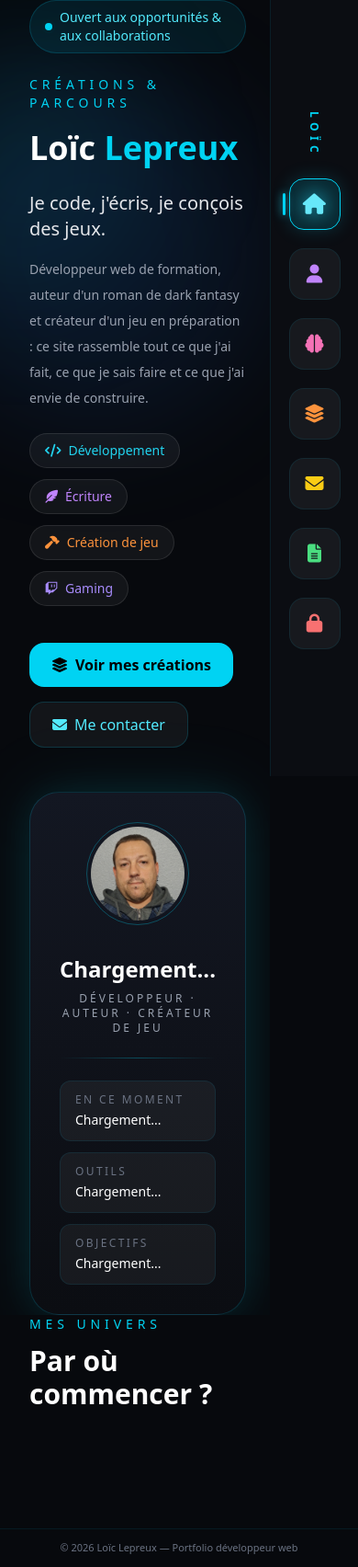
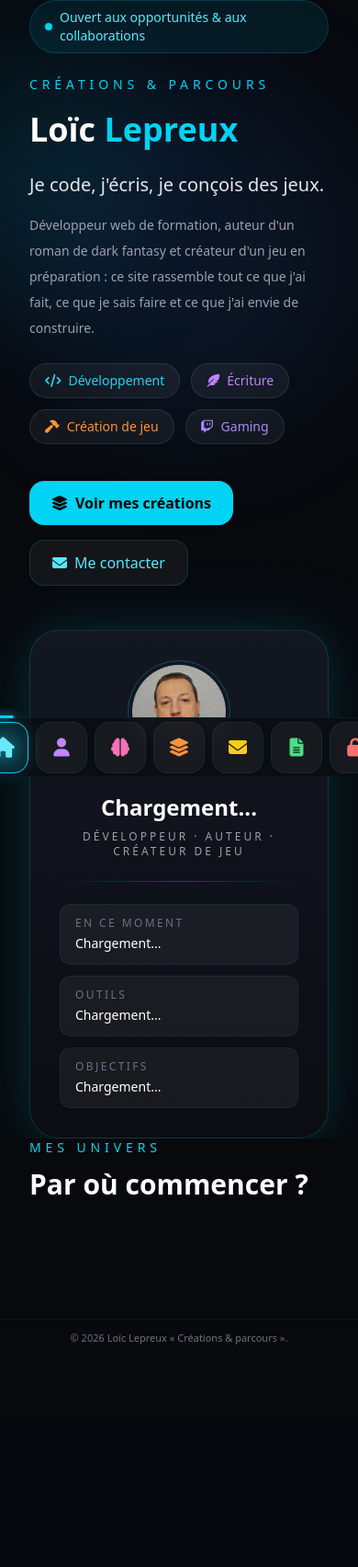
Before and after one commit to loiclepreux/portfolio, a PHP site: page / in a window 390 px wide. Shown: the whole page at 92% size. After the commit the page ends 1462 px from the top, so only its background shows below. Run offline with PHP 8.4, Linux system fonts and the light colour scheme; data that the repository does not hold is empty.

Commit message:
Responsive : barre de navigation en bas sur mobile

```diff
--- a/assets/css/style.css
+++ b/assets/css/style.css
@@ -235,9 +235,15 @@
   .inset-0 {
     inset: calc(var(--spacing) * 0);
   }
+  .inset-x-0 {
+    inset-inline: calc(var(--spacing) * 0);
+  }
   .end {
     inset-inline-end: var(--spacing);
   }
+  .-top-2 {
+    top: calc(var(--spacing) * -2);
+  }
   .top-0 {
     top: calc(var(--spacing) * 0);
   }
@@ -258,6 +264,9 @@
   }
   .right-0 {
     right: calc(var(--spacing) * 0);
+  }
+  .bottom-0 {
+    bottom: calc(var(--spacing) * 0);
   }
   .-left-2 {
     left: calc(var(--spacing) * -2);
@@ -427,6 +436,9 @@
   .h-14 {
     height: calc(var(--spacing) * 14);
   }
+  .h-16 {
+    height: calc(var(--spacing) * 16);
+  }
   .h-28 {
     height: calc(var(--spacing) * 28);
   }
@@ -442,6 +454,9 @@
   .h-96 {
     height: calc(var(--spacing) * 96);
   }
+  .h-\[3px\] {
+    height: 3px;
+  }
   .h-\[6px\] {
     height: 6px;
   }
@@ -468,6 +483,9 @@
   }
   .w-4 {
     width: calc(var(--spacing) * 4);
+  }
+  .w-6 {
+    width: calc(var(--spacing) * 6);
   }
   .w-10 {
     width: calc(var(--spacing) * 10);
@@ -781,6 +799,9 @@
   .bg-\[\#0b0d12\] {
     background-color: #0b0d12;
   }
+  .bg-\[\#0b0d12\]\/95 {
+    background-color: color-mix(in oklab, #0b0d12 95%, transparent);
+  }
   .bg-\[\#090b10\] {
     background-color: #090b10;
   }
@@ -972,6 +993,9 @@
   .pb-8 {
     padding-bottom: calc(var(--spacing) * 8);
   }
+  .pb-16 {
+    padding-bottom: calc(var(--spacing) * 16);
+  }
   .pb-24 {
     padding-bottom: calc(var(--spacing) * 24);
   }
@@ -1164,6 +1188,15 @@
   }
   .filter {
     filter: var(--tw-blur,) var(--tw-brightness,) var(--tw-contrast,) var(--tw-grayscale,) var(--tw-hue-rotate,) var(--tw-invert,) var(--tw-saturate,) var(--tw-sepia,) var(--tw-drop-shadow,);
+  }
+  .backdrop-blur {
+    --tw-backdrop-blur: blur(8px);
+    -webkit-backdrop-filter: var(--tw-backdrop-blur,) var(--tw-backdrop-brightness,) var(--tw-backdrop-contrast,) var(--tw-backdrop-grayscale,) var(--tw-backdrop-hue-rotate,) var(--tw-backdrop-invert,) var(--tw-backdrop-opacity,) var(--tw-backdrop-saturate,) var(--tw-backdrop-sepia,);
+    backdrop-filter: var(--tw-backdrop-blur,) var(--tw-backdrop-brightness,) var(--tw-backdrop-contrast,) var(--tw-backdrop-grayscale,) var(--tw-backdrop-hue-rotate,) var(--tw-backdrop-invert,) var(--tw-backdrop-opacity,) var(--tw-backdrop-saturate,) var(--tw-backdrop-sepia,);
+  }
+  .backdrop-filter {
+    -webkit-backdrop-filter: var(--tw-backdrop-blur,) var(--tw-backdrop-brightness,) var(--tw-backdrop-contrast,) var(--tw-backdrop-grayscale,) var(--tw-backdrop-hue-rotate,) var(--tw-backdrop-invert,) var(--tw-backdrop-opacity,) var(--tw-backdrop-saturate,) var(--tw-backdrop-sepia,);
+    backdrop-filter: var(--tw-backdrop-blur,) var(--tw-backdrop-brightness,) var(--tw-backdrop-contrast,) var(--tw-backdrop-grayscale,) var(--tw-backdrop-hue-rotate,) var(--tw-backdrop-invert,) var(--tw-backdrop-opacity,) var(--tw-backdrop-saturate,) var(--tw-backdrop-sepia,);
   }
   .transition {
     transition-property: color, background-color, border-color, outline-color, text-decoration-color, fill, stroke, --tw-gradient-from, --tw-gradient-via, --tw-gradient-to, opacity, box-shadow, transform, translate, scale, rotate, filter, -webkit-backdrop-filter, backdrop-filter, display, content-visibility, overlay, pointer-events;
@@ -1331,6 +1364,31 @@
       grid-template-columns: repeat(2, minmax(0, 1fr));
     }
   }
+  .md\:inset-x-auto {
+    @media (width >= 48rem) {
+      inset-inline: auto;
+    }
+  }
+  .md\:top-0 {
+    @media (width >= 48rem) {
+      top: calc(var(--spacing) * 0);
+    }
+  }
+  .md\:top-1\/2 {
+    @media (width >= 48rem) {
+      top: calc(1 / 2 * 100%);
+    }
+  }
+  .md\:right-0 {
+    @media (width >= 48rem) {
+      right: calc(var(--spacing) * 0);
+    }
+  }
+  .md\:-left-2 {
+    @media (width >= 48rem) {
+      left: calc(var(--spacing) * -2);
+    }
+  }
   .md\:left-1\/2 {
     @media (width >= 48rem) {
       left: calc(1 / 2 * 100%);
@@ -1341,14 +1399,39 @@
       grid-column: span 2 / span 2;
     }
   }
+  .md\:mr-24 {
+    @media (width >= 48rem) {
+      margin-right: calc(var(--spacing) * 24);
+    }
+  }
   .md\:block {
     @media (width >= 48rem) {
       display: block;
     }
   }
+  .md\:h-6 {
+    @media (width >= 48rem) {
+      height: calc(var(--spacing) * 6);
+    }
+  }
   .md\:h-80 {
     @media (width >= 48rem) {
       height: calc(var(--spacing) * 80);
+    }
+  }
+  .md\:h-screen {
+    @media (width >= 48rem) {
+      height: 100vh;
+    }
+  }
+  .md\:w-24 {
+    @media (width >= 48rem) {
+      width: calc(var(--spacing) * 24);
+    }
+  }
+  .md\:w-\[3px\] {
+    @media (width >= 48rem) {
+      width: 3px;
     }
   }
   .md\:-translate-x-1\/2 {
@@ -1357,11 +1440,28 @@
       translate: var(--tw-translate-x) var(--tw-translate-y);
     }
   }
+  .md\:translate-x-0 {
+    @media (width >= 48rem) {
+      --tw-translate-x: calc(var(--spacing) * 0);
+      translate: var(--tw-translate-x) var(--tw-translate-y);
+    }
+  }
+  .md\:-translate-y-1\/2 {
+    @media (width >= 48rem) {
+      --tw-translate-y: calc(calc(1 / 2 * 100%) * -1);
+      translate: var(--tw-translate-x) var(--tw-translate-y);
+    }
+  }
   .md\:grid-cols-2 {
     @media (width >= 48rem) {
       grid-template-columns: repeat(2, minmax(0, 1fr));
     }
   }
+  .md\:flex-col {
+    @media (width >= 48rem) {
+      flex-direction: column;
+    }
+  }
   .md\:flex-row {
     @media (width >= 48rem) {
       flex-direction: row;
@@ -1380,6 +1480,11 @@
   .md\:justify-between {
     @media (width >= 48rem) {
       justify-content: space-between;
+    }
+  }
+  .md\:gap-5 {
+    @media (width >= 48rem) {
+      gap: calc(var(--spacing) * 5);
     }
   }
   .md\:space-y-16 {
@@ -1391,6 +1496,23 @@
       }
     }
   }
+  .md\:border-t-0 {
+    @media (width >= 48rem) {
+      border-top-style: var(--tw-border-style);
+      border-top-width: 0px;
+    }
+  }
+  .md\:border-l {
+    @media (width >= 48rem) {
+      border-left-style: var(--tw-border-style);
+      border-left-width: 1px;
+    }
+  }
+  .md\:bg-\[\#0b0d12\] {
+    @media (width >= 48rem) {
+      background-color: #0b0d12;
+    }
+  }
   .md\:px-16 {
     @media (width >= 48rem) {
       padding-inline: calc(var(--spacing) * 16);
@@ -1414,6 +1536,11 @@
   .md\:pr-40 {
     @media (width >= 48rem) {
       padding-right: calc(var(--spacing) * 40);
+    }
+  }
+  .md\:pb-0 {
+    @media (width >= 48rem) {
+      padding-bottom: calc(var(--spacing) * 0);
     }
   }
   .md\:pl-6 {
@@ -1769,6 +1896,42 @@
   initial-value: 100%;
 }
 @property --tw-drop-shadow-size {
+  syntax: "*";
+  inherits: false;
+}
+@property --tw-backdrop-blur {
+  syntax: "*";
+  inherits: false;
+}
+@property --tw-backdrop-brightness {
+  syntax: "*";
+  inherits: false;
+}
+@property --tw-backdrop-contrast {
+  syntax: "*";
+  inherits: false;
+}
+@property --tw-backdrop-grayscale {
+  syntax: "*";
+  inherits: false;
+}
+@property --tw-backdrop-hue-rotate {
+  syntax: "*";
+  inherits: false;
+}
+@property --tw-backdrop-invert {
+  syntax: "*";
+  inherits: false;
+}
+@property --tw-backdrop-opacity {
+  syntax: "*";
+  inherits: false;
+}
+@property --tw-backdrop-saturate {
+  syntax: "*";
+  inherits: false;
+}
+@property --tw-backdrop-sepia {
   syntax: "*";
   inherits: false;
 }
@@ -1838,6 +2001,15 @@
       --tw-drop-shadow-color: initial;
       --tw-drop-shadow-alpha: 100%;
       --tw-drop-shadow-size: initial;
+      --tw-backdrop-blur: initial;
+      --tw-backdrop-brightness: initial;
+      --tw-backdrop-contrast: initial;
+      --tw-backdrop-grayscale: initial;
+      --tw-backdrop-hue-rotate: initial;
+      --tw-backdrop-invert: initial;
+      --tw-backdrop-opacity: initial;
+      --tw-backdrop-saturate: initial;
+      --tw-backdrop-sepia: initial;
       --tw-duration: initial;
     }
   }
--- a/assets/js/script.js
+++ b/assets/js/script.js
@@ -53,7 +53,7 @@
 
             const indicator = document.createElement("span");
             indicator.className =
-                "active-indicator absolute -left-2 top-1/2 -translate-y-1/2 h-6 w-[3px] rounded bg-cyan-400 shadow-[0_0_10px_rgba(34,211,238,0.9)]";
+                "active-indicator absolute -top-2 left-1/2 h-[3px] w-6 -translate-x-1/2 rounded bg-cyan-400 shadow-[0_0_10px_rgba(34,211,238,0.9)] md:-left-2 md:top-1/2 md:h-6 md:w-[3px] md:translate-x-0 md:-translate-y-1/2";
 
             link.prepend(indicator);
         }
--- a/views/sections/about.html
+++ b/views/sections/about.html
@@ -186,7 +186,7 @@
 ?>
 
 <main
-    class="min-h-screen bg-[#090b10] px-8 py-16 pr-32 text-white md:px-16 md:pr-40"
+    class="min-h-screen bg-[#090b10] px-8 py-16 text-white md:px-16 md:pr-40"
 >
     <!-- ========== QUI JE SUIS ========== -->
     <section class="mb-24">
--- a/views/sections/contact.html
+++ b/views/sections/contact.html
@@ -1,5 +1,5 @@
 <main
-    class="min-h-screen bg-[#090b10] px-8 py-16 pr-32 text-white md:px-16 md:pr-40"
+    class="min-h-screen bg-[#090b10] px-8 py-16 text-white md:px-16 md:pr-40"
 >
     <!-- ========== EN-TÊTE ========== -->
     <section class="mb-16">
--- a/views/sections/creation.html
+++ b/views/sections/creation.html
@@ -1,5 +1,5 @@
 <main
-    class="min-h-screen bg-[#090b10] px-8 py-16 pr-32 text-white md:px-16 md:pr-40"
+    class="min-h-screen bg-[#090b10] px-8 py-16 text-white md:px-16 md:pr-40"
 >
     <a
         href="index.php?p=project"
--- a/views/sections/cv.html
+++ b/views/sections/cv.html
@@ -1,5 +1,5 @@
 <main
-    class="min-h-screen bg-[#090b10] px-8 py-16 pr-32 text-white md:px-16 md:pr-40"
+    class="min-h-screen bg-[#090b10] px-8 py-16 text-white md:px-16 md:pr-40"
 >
     <!-- ========== EN-TÊTE ========== -->
     <section class="mb-10">
--- a/views/sections/footer.html
+++ b/views/sections/footer.html
@@ -1,5 +1,5 @@
 <footer class="border-t border-cyan-500/10 py-3 text-center text-[11px] text-gray-500">
-    © 2026 Loïc Lepreux — Portfolio développeur web
+    © 2026 Loïc Lepreux  « Créations & parcours ».
 </footer>
 
 </body>
--- a/views/sections/header.html
+++ b/views/sections/header.html
@@ -15,17 +15,17 @@
         <script src="assets/js/script.js" defer></script>
         <link rel="stylesheet" href="assets/css/style.css" />
     </head>
-    <body>
+
+    <body class="pb-16 md:pb-0">
         <aside
-            class="fixed right-0 top-0 z-50 flex h-screen w-24 flex-col items-center justify-center border-l border-cyan-500/10 bg-[#0b0d12]"
+                        class="fixed inset-x-0 bottom-0 z-50 flex h-16 items-center justify-center border-t border-cyan-500/10 bg-[#0b0d12]/95 backdrop-blur md:inset-x-auto md:right-0 md:top-0 md:h-screen md:w-24 md:flex-col md:border-l md:border-t-0 md:bg-[#0b0d12]"
         >
             <div
-                class="mb-10 rotate-90 text-xs font-semibold tracking-[0.45em] text-cyan-400"
-            >
+                class="hidden md:block mb-10 rotate-90 text-xs font-semibold tracking-[0.45em] text-cyan-400">
                 LOÏC
             </div>
 
-            <nav class="flex flex-col items-center gap-5">
+            <nav class="flex items-center gap-2 md:flex-col md:gap-5">
                 <a
                     href="index.php?p="
                     data-page="home"
--- a/views/sections/home.html
+++ b/views/sections/home.html
@@ -1,5 +1,5 @@
 <section
-    class="relative flex min-h-screen items-center overflow-hidden px-8 md:px-16 mr-24"
+    class="relative flex min-h-screen items-center overflow-hidden px-8 md:px-16 md:mr-24"
 >
     <div
         class="absolute left-[-120px] top-10 h-72 w-72 rounded-full bg-cyan-500/10 blur-3xl"
@@ -201,7 +201,7 @@
     </div>
 </section>
 
-<section class="px-8 pb-24 pr-32 md:px-16 md:pr-40">
+<section class="px-8 pb-24 md:px-16 md:pr-40">
     <p class="mb-3 text-sm uppercase tracking-[0.35em] text-cyan-400">
         Mes univers
     </p>
--- a/views/sections/project.html
+++ b/views/sections/project.html
@@ -1,5 +1,5 @@
 <main
-    class="min-h-screen bg-[#090b10] px-8 py-16 pr-32 text-white md:px-16 md:pr-40"
+    class="min-h-screen bg-[#090b10] px-8 py-16 text-white md:px-16 md:pr-40"
 >
     <section class="mb-10">
         <p class="mb-3 text-sm uppercase tracking-[0.35em] text-cyan-400">
--- a/views/sections/skills.html
+++ b/views/sections/skills.html
@@ -1,5 +1,5 @@
 <main
-    class="min-h-screen bg-[#090b10] px-8 py-16 pr-32 text-white md:px-16 md:pr-40"
+    class="min-h-screen bg-[#090b10] px-8 py-16 text-white md:px-16 md:pr-40"
 >
     <!-- EN-TÊTE -->
     <section class="mb-16">
```
